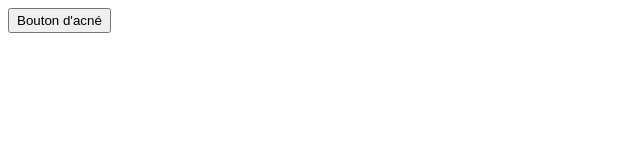
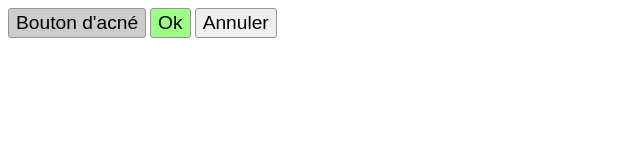
Before and after one commit to alexandradra/graphic_chart, a plain HTML site: page index.html in a window 1280 px wide. Shown: the whole page, without its empty margins (0-640 px from the left). Drawn offline with Linux system fonts and the light colour scheme.

Commit message:
Premiers boutons

```diff
--- a/index.html
+++ b/index.html
@@ -6,5 +6,7 @@
     <link rel="stylesheet" href="style.css">
   </head>
   <body>
-    <button>Bouton d'acné</button>
+    <button class="button button_neutral">Bouton d'acné</button>
+    <button class="button button_ok">Ok</button>
+    <button class="button button_cancel">Annuler</button>
   </body>
--- a/style.css
+++ b/style.css
@@ -1,3 +1,24 @@
-button {
+.button {
+  font-size: 1.2em;
+  font-family: sans-serif;
   padding: 3px 7px 3px 7px;
+  border:1px solid #969696;
+  border-radius: 3px;
 }
+
+.button_neutral {
+  background-color: #cccccc;
+}
+.button_neutral:hover {
+  box-shadow: inset 2px 2px #969696;
+}
+
+.button_ok {
+  background-color: #9cff86;
+}
+.button_ok:hover {
+  box-shadow: inset 2px 2px #8dd07e;
+}
+
+.button_cancel {}
+.button_cancel:hover {}
```
